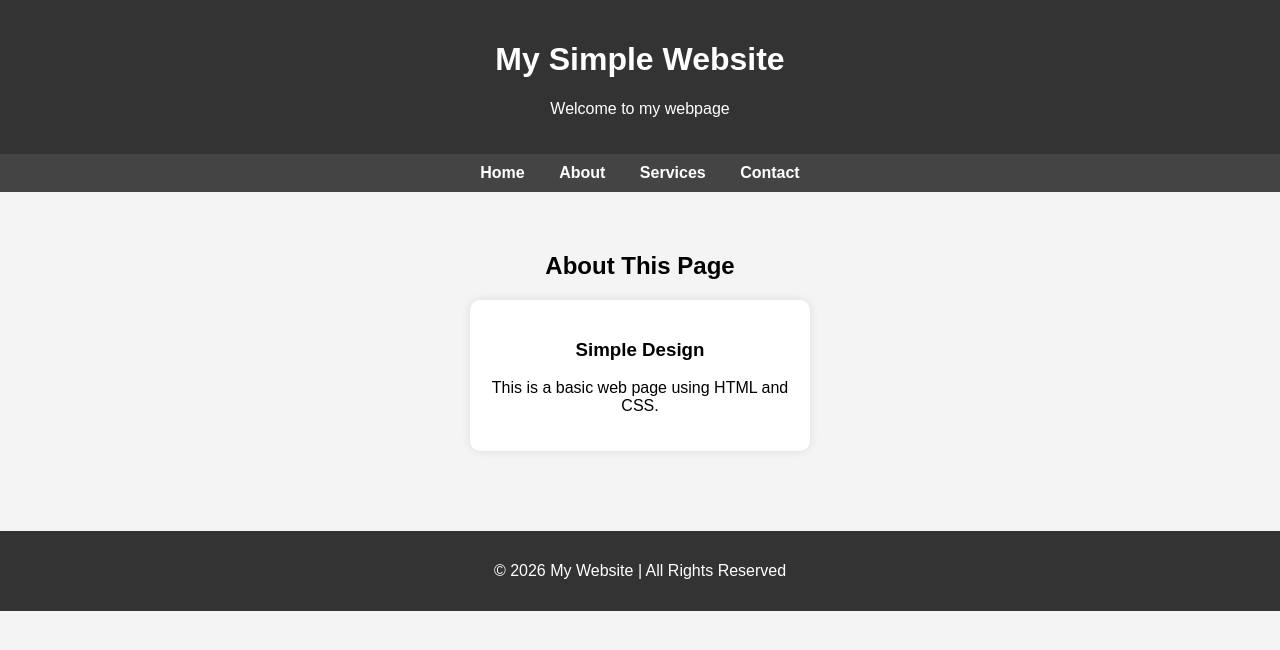
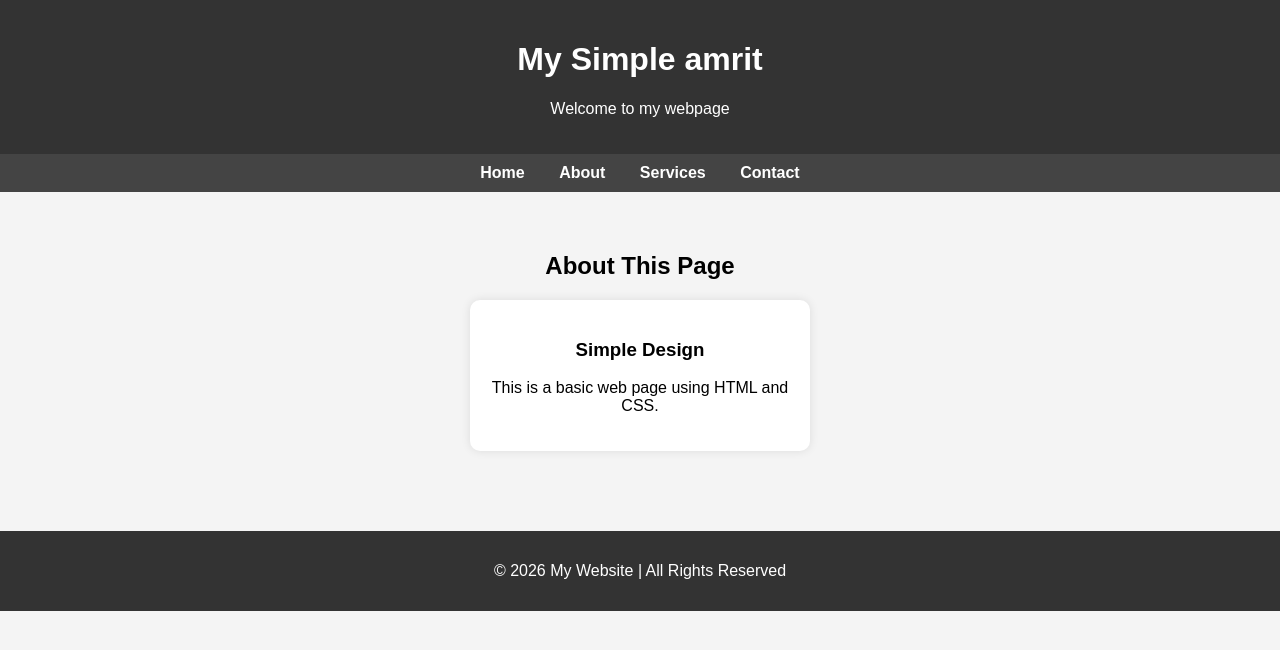
Before and after one commit to Amrittiwari11/Jenkins-lab, a plain HTML site: page index.html in a window 1280 px wide. Drawn offline with Linux system fonts and the light colour scheme.

Commit message:
Change header title to 'My Simple amrit'
Updated the header title from 'My Simple Website' to 'My Simple amrit'.

```diff
--- a/index.html
+++ b/index.html
@@ -59,7 +59,7 @@
 <body>
 
     <header>
-        <h1>My Simple Website</h1>
+        <h1>My Simple amrit</h1>
         <p>Welcome to my webpage</p>
     </header>
 
```
